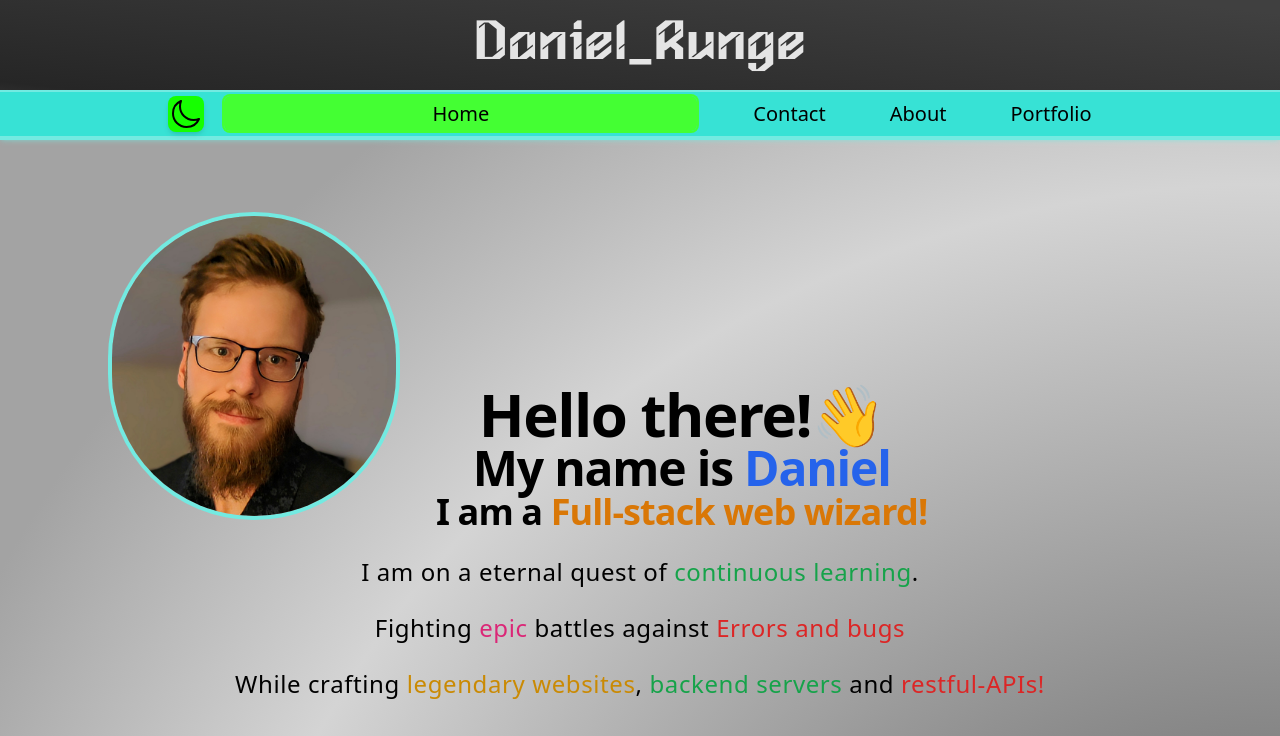
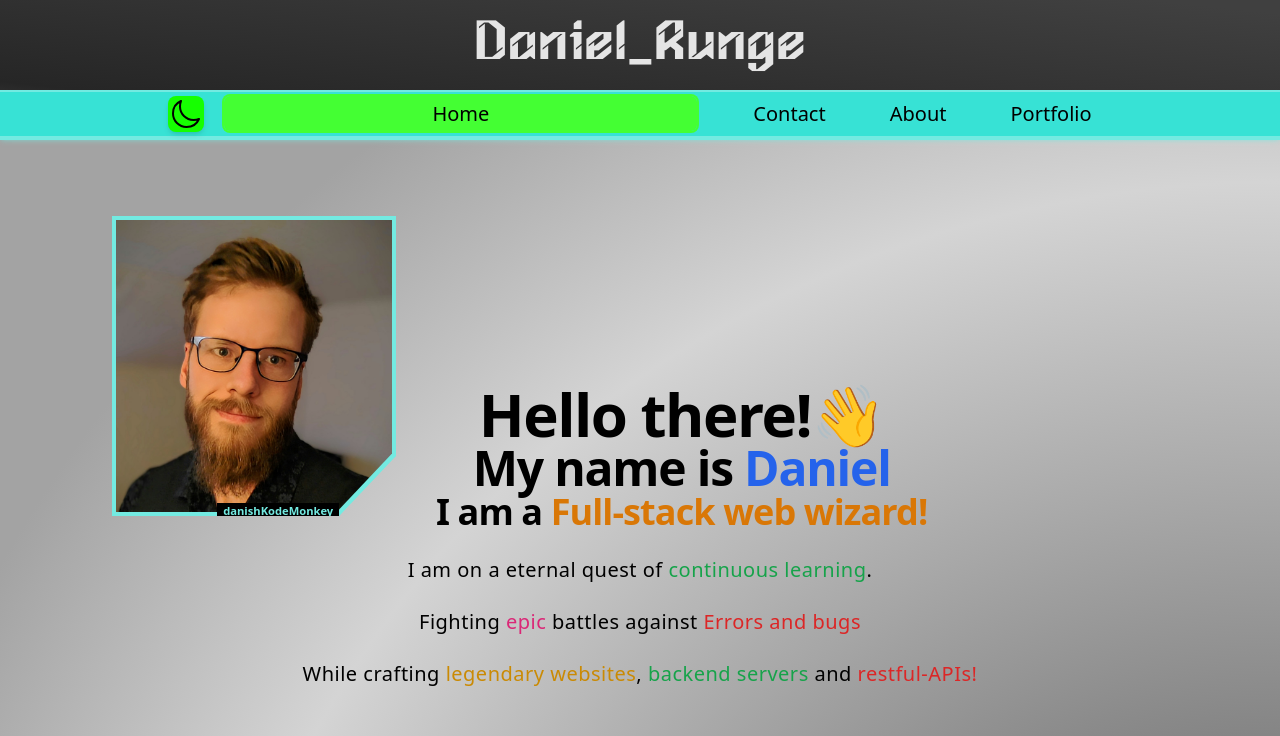
Before and after one commit to DanishKodeMonkey/DKM-website, a React (Vite) app: page / in a window 1280 px wide. Shown: the top 736 px of the page. Built offline with nearby package versions, Linux system fonts and the light colour scheme.

Commit message:
Avatar styling clipp

```diff
--- a/src/App.css
+++ b/src/App.css
@@ -11,13 +11,13 @@
 
   .clip-btn {
     @apply bg-highlight hover:bg-highlight-light;
-    @apply w-[230px] h-[60px] border-0 outline-none cursor-pointer relative;
+    @apply w-[230px] h-[60px] border-0 outline-none cursor-pointer relative hover:rounded-none;
     clip-path: polygon(92% 0, 100% 25%, 100% 100%, 8% 100%, 0% 75%, 0 0);
   }
 
   .clip-btn-content {
     @apply bg-secondary-dark text-highlight-light;
-    @apply flex items-center justify-center absolute;
+    @apply flex items-center justify-center absolute hover:rounded-none;
     top: 2px;
     left: 2px;
     right: 2px;
@@ -34,6 +34,10 @@
   .clip-btn:hover .clip-btn-content, .clip-btn:hover .clip-btn-label{
     @apply bg-secondary-light text-highlight-dark
   }
+  .clip-tl-br{
+    clip-path: polygon(75% 0, 100% 25%, 100% 100%, 25% 100%, 0% 75%, 0 0);  }
+  .clip-tr-bl{
+    clip-path: polygon(100% 0, 100% 0, 100% 80%, 80% 100%, 0 100%, 0 0);  }
 }
 
 @layer components{
@@ -180,10 +184,10 @@
       @apply text-2xl md:text-3xl lg:text-4xl;
     }
     h4 {
-      @apply text-xl md:text-2xl lg:text-3xl;
+      @apply text-xl md:text-xl lg:text-2xl;
     }
     p{
-      @apply text-base md:text-xl lg:text-2xl;
+      @apply text-base md:text-lg lg:text-xl;
     }
     a {
       @apply transition-colors text-base md:text-xl lg:text-2xl;
@@ -235,7 +239,8 @@
     }
 
     .card {
-      @apply flex flex-col justify-between max-h-80 p-1 md:p-3 lg:p-4 rounded-xl shadow-highlight-light shadow-lg transition-all  ease-in-out  hover:shadow-xl  hover:scale-110 lg:hover:scale-125  hover:border-highlight-light  hover:ring-4 hover:z-10;
+      @apply flex flex-col justify-between max-h-80 p-1 md:p-3 lg:p-4 shadow-highlight-light shadow-lg transition-all  ease-in-out  hover:shadow-xl  hover:scale-110 lg:hover:scale-125  hover:border-highlight-light  hover:ring-4 hover:z-10;
+
     }
 
     .card-title {
@@ -289,7 +294,11 @@
       @apply p-4 md:p-6 lg:p-8;
     }
     .avatar{
-      @apply w-1/2 h-1/2 md:h-1/3 md:w-1/3 lg:h-1/4 lg:w-1/4 rounded-full content-center m-10 ring-4 ring-highlight-light;
+      @apply w-1/2 h-1/2 md:h-1/3 md:w-1/3 lg:h-1/4 lg:w-1/4 content-center max-md:mx-auto m-10;
+    }
+    .clip-img-label{
+      @apply bg-clip-border border-x-2 border-neutral-dark text-highlight-light bg-neutral-dark font-extrabold;
+      @apply absolute bottom-[-4px] right-[20%] px-1 text-[.70rem] md:text-[.70rem] z-10;
     }
     .logo{
       @apply w-8 md:w-12 lg:w-24 ring-2 md:ring-4 rounded-xl mr-2;
@@ -303,7 +312,7 @@
 
     /* COMPONENT BASE STYLING */
     main{
-      @apply flex-grow
+      @apply flex-grow;
     }
     header,footer{
       @apply flex lg:flex-col justify-between pt-4;
--- a/src/pages/Index.tsx
+++ b/src/pages/Index.tsx
@@ -1,19 +1,19 @@
 
 // @ts-ignore: Deno hates images
 import DKM from "../public/assets/WIZARDMONKEY.jpg";
-import { useLoading } from "../contexts/LoadingContext.tsx";
 import TechScroller from "../components/TechScroller.tsx";
 
 export default function Index() {
-  const { setIsLoading } = useLoading();
-
 
   return (
     <>
       <div className="text-center responsive-text">
 
-        <div className="flex flex-col md:flex-row xl:mx-10">
-          <img src={DKM} alt="danishKodeMonkey" className="avatar max-md:self-center" />
+        <div className="flex flex-col lg:flex-row xl:mr-58 xl:mx-10">
+          <div className="flex justify-center items-center p-1 bg-highlight-light avatar relative clip-tr-bl shadow-lg shadow-highlight-light">
+            <img src={DKM} alt="danishKodeMonkey" className="max-lg:self-center clip-tr-bl" />
+            <span className="clip-img-label">danishKodeMonkey</span>
+          </div>
           <div className="flex flex-col justify-end lg:justify-end xl:justify-normal xl:mt-52 text-center">
             <div className="flex justify-center">
               <h1>Hello there! </h1><h1>👋</h1>
```
